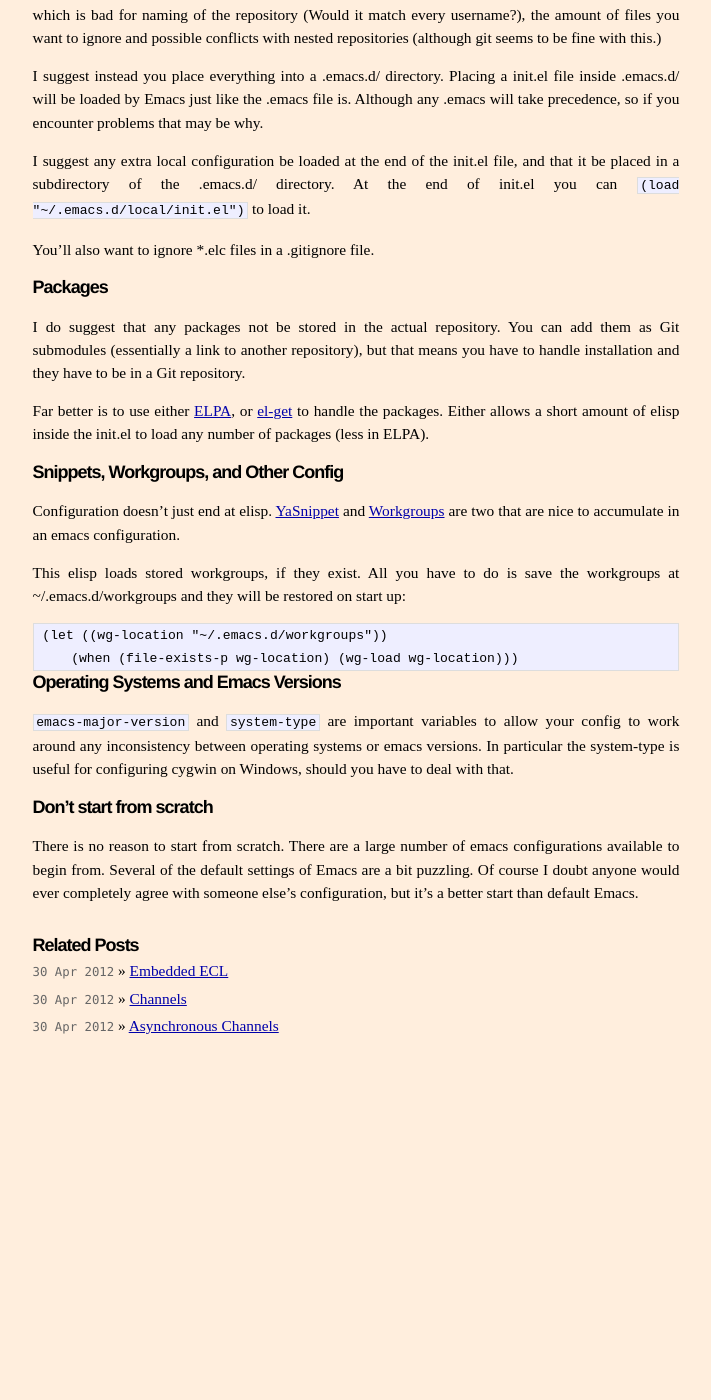
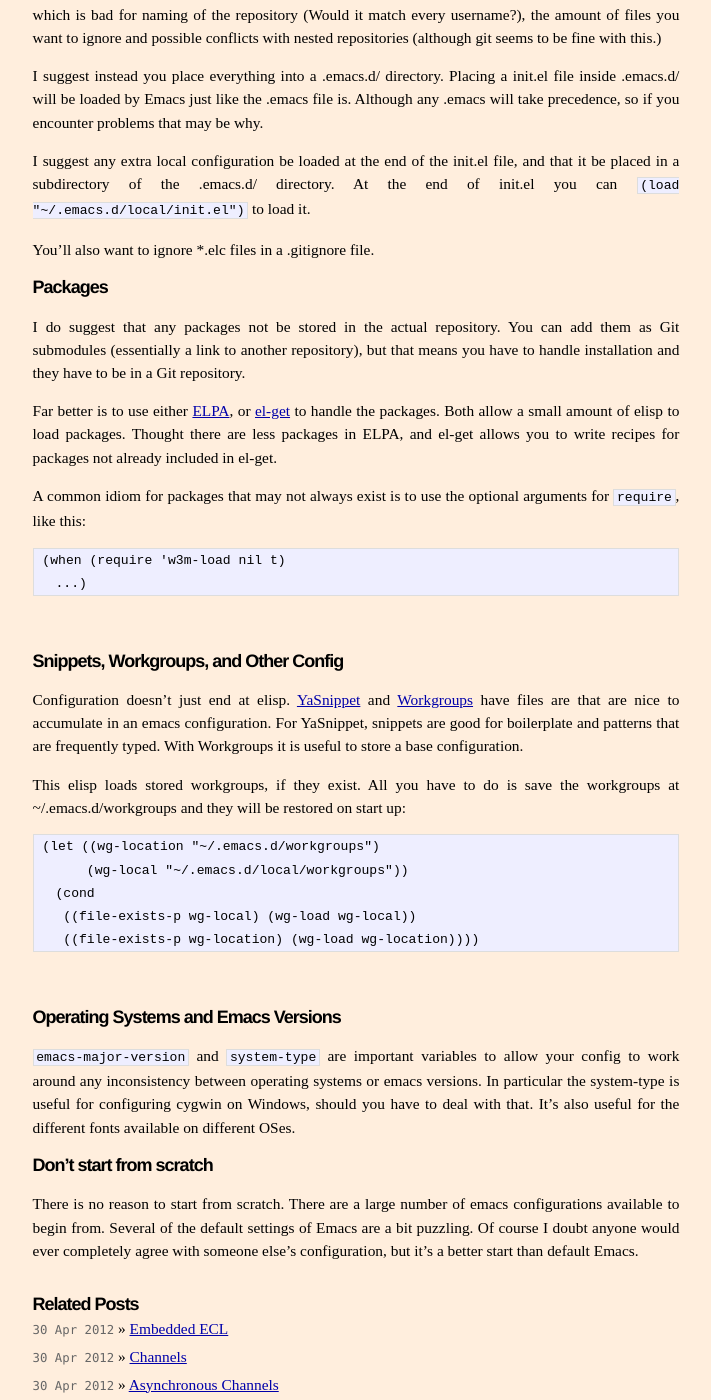
Before and after one commit to vwood/vwood.github.com, a Jekyll site: the page built from _posts/2012-5-2-dot-emacs.md, in a window 1280 px wide and 1400 px high, scrolled down 672 px. Shown: the whole window, without its empty margins (284-995 px from the left). Built offline with Jekyll 4.4.1, drawn with Linux system fonts in a browser that asks for light colours; before the commit the page ends 1713 px from its top, so only the background shows below that.

Commit message:
Editing.

```diff
--- a/_posts/2012-5-2-dot-emacs.md
+++ b/_posts/2012-5-2-dot-emacs.md
@@ -31,24 +31,35 @@ Packages
 --------
 I do suggest that any packages not be stored in the actual repository. You can add them as Git submodules (essentially a link to another repository), but that means you have to handle installation and they have to be in a Git repository.
 
-Far better is to use either [ELPA](http://tromey.com/elpa/), or [el-get](https://github.com/dimitri/el-get) to handle the packages. Either allows a short amount of elisp inside the init.el to load any number of packages (less in ELPA).
+Far better is to use either [ELPA](http://tromey.com/elpa/), or [el-get](https://github.com/dimitri/el-get) to handle the packages. Both allow a small amount of elisp to load packages. Thought there are less packages in ELPA, and el-get allows you to write recipes for packages not already included in el-get.
+
+A common idiom for packages that may not always exist is to use the optional arguments for `require`, like this:
+
+~~~~
+(when (require 'w3m-load nil t)
+  ...)
+~~~~
+<br />
 
 Snippets, Workgroups, and Other Config
 --------------------------------------
-Configuration doesn't just end at elisp. [YaSnippet](https://github.com/capitaomorte/yasnippet) and [Workgroups](https://github.com/tlh/workgroups.el) are two that are nice to accumulate in an emacs configuration.
+Configuration doesn't just end at elisp. [YaSnippet](https://github.com/capitaomorte/yasnippet) and [Workgroups](https://github.com/tlh/workgroups.el) have files are that are nice to accumulate in an emacs configuration.
+For YaSnippet, snippets are good for boilerplate and patterns that are frequently typed. With Workgroups it is useful to store a base configuration.
 
 This elisp loads stored workgroups, if they exist. All you have to do is save the workgroups at ~/.emacs.d/workgroups and they will be restored on start up:
 
 ~~~~
-(let ((wg-location "~/.emacs.d/workgroups"))
-    (when (file-exists-p wg-location) (wg-load wg-location)))
+(let ((wg-location "~/.emacs.d/workgroups")
+      (wg-local "~/.emacs.d/local/workgroups"))
+  (cond
+   ((file-exists-p wg-local) (wg-load wg-local))
+   ((file-exists-p wg-location) (wg-load wg-location))))
 ~~~~
-
-
+<br />
 
 Operating Systems and Emacs Versions
 ------------------------------------
-`emacs-major-version` and `system-type` are important variables to allow your config to work around any inconsistency between operating systems or emacs versions. In particular the system-type is useful for configuring cygwin on Windows, should you have to deal with that.
+`emacs-major-version` and `system-type` are important variables to allow your config to work around any inconsistency between operating systems or emacs versions. In particular the system-type is useful for configuring cygwin on Windows, should you have to deal with that. It's also useful for the different fonts available on different OSes.
 
 Don't start from scratch
 ------------------------
```
Also changed, not shown: _posts/2012-4-30-channels.md (+5 -4 lines).
